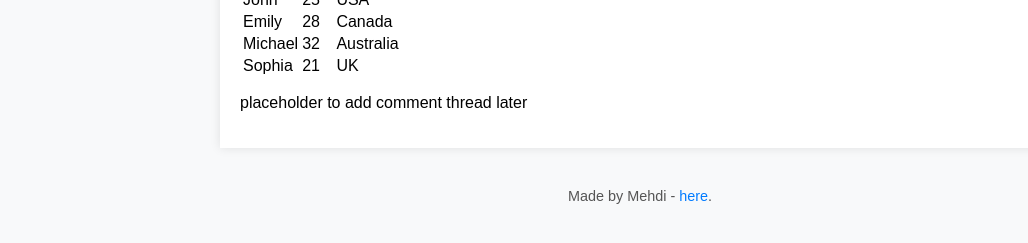
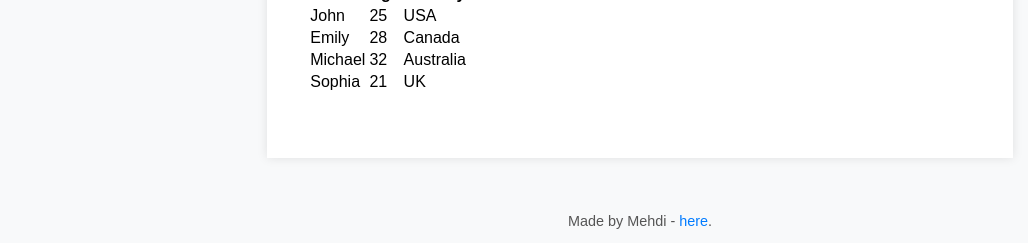
Before and after one commit to zoldyck6666/alx_html_css, a plain HTML site: page css_basic/index.html in a window 1280 px wide. Shown: the part 557-800 px from the top of the page, without its empty margins (0-1028 px from the left). Drawn offline with Linux system fonts and the light colour scheme.

Commit message:
Add Flexbox layout to styles.css

```diff
--- a/css_basic/styles.css
+++ b/css_basic/styles.css
@@ -13,3 +13,30 @@ footer {
   font-size: 0.9em;
   color: #555;
 }
+/* Flexbox layout for full page structure */
+body {
+  display: flex;
+  flex-direction: column;
+  min-height: 100vh;
+  margin: 0;
+}
+
+main {
+  display: flex;
+  flex-direction: row;
+  flex: auto;
+}
+
+/* Article takes 2/3 of the space */
+article {
+  flex: 2;
+  overflow-y: auto;
+  padding: 20px;
+}
+
+/* Aside takes 1/3 of the space */
+aside {
+  flex: 1;
+  overflow-y: auto;
+  padding: 20px;
+}
```
